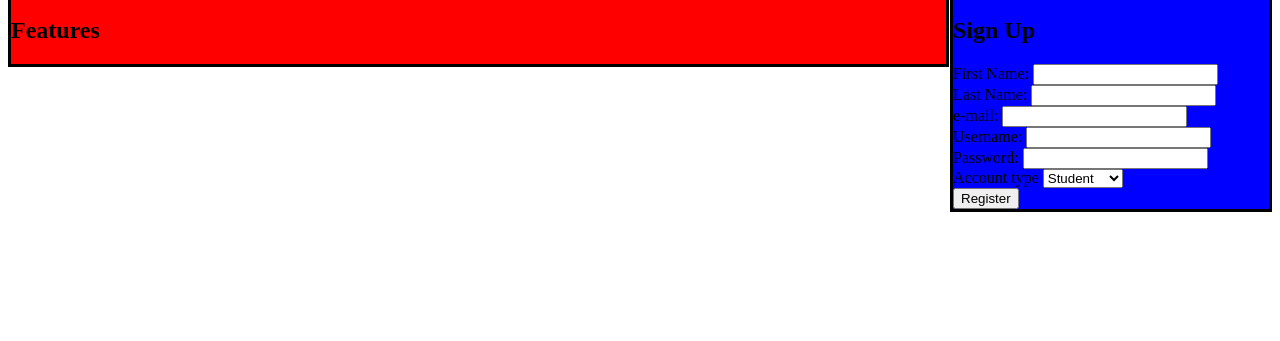
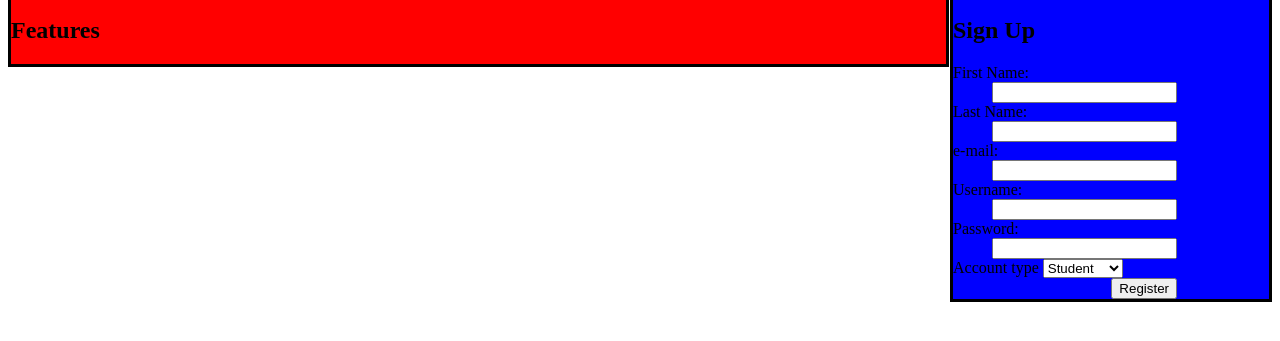
Before and after one commit to eTendance/main, a PHP site: page /etendence.html in a window 1280 px wide. Shown: the part 30-371 px from the top of the page. Run offline with PHP 8.4, Linux system fonts and the light colour scheme.

Commit message:
updates to form locations on main page, hopefully looks even for all now.

```diff
--- a/preliminary-GUI-pages/eTendenceProfessor.css
+++ b/preliminary-GUI-pages/eTendenceProfessor.css
@@ -65,14 +65,12 @@ body div h2
 }
 #add div div span
 {
+	float:left;
+	clear:both;
 	display:block;
 	width:35em;
 }
 #add div div span label
-{
-	float:left;
-}
-#add div div span input
 {
 	float:left;
 }
--- a/preliminary-GUI-pages/etendenceFront.css
+++ b/preliminary-GUI-pages/etendenceFront.css
@@ -55,4 +55,14 @@ body
 {
 	float:left;
 	clear:both;
+	display:block;
+	width:14em;
 }
+#signUp form div span label
+{
+	float:left;
+}
+#signUp form div span input
+{
+	float:right;
+}
```
